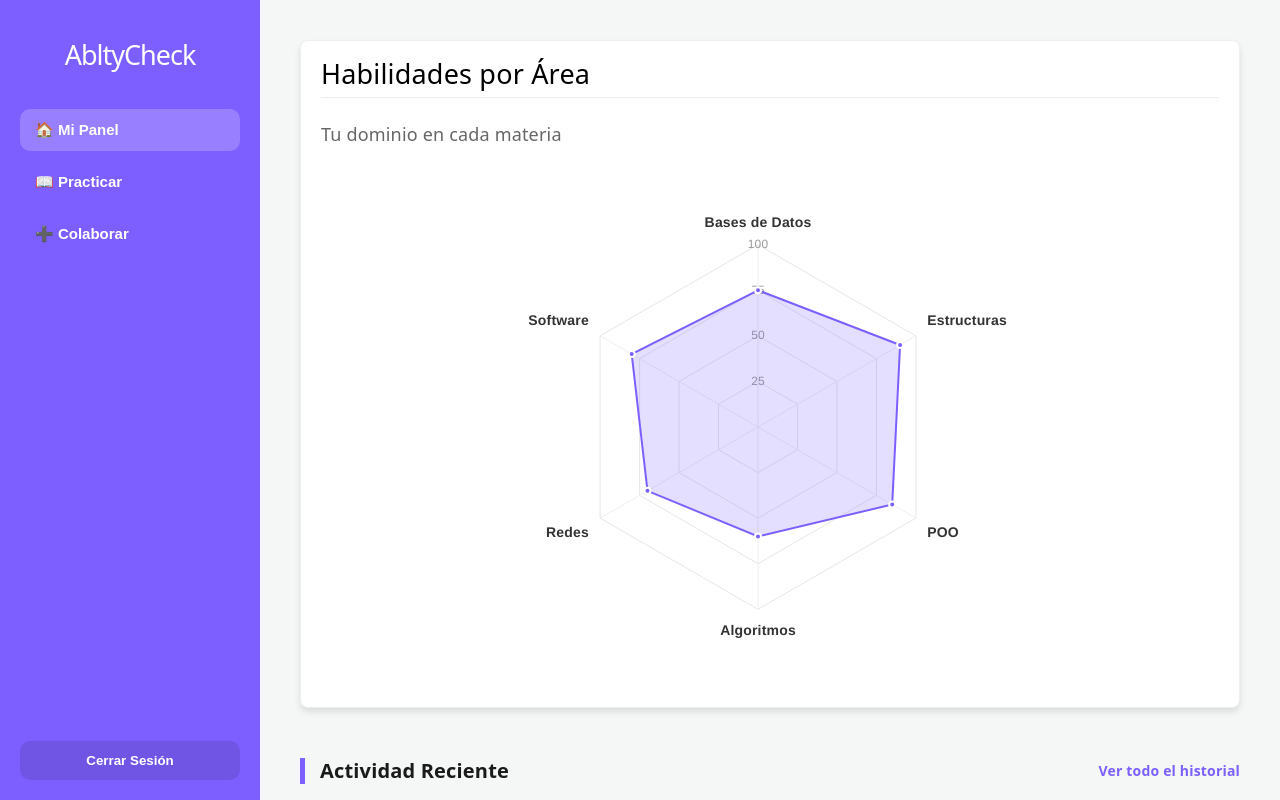
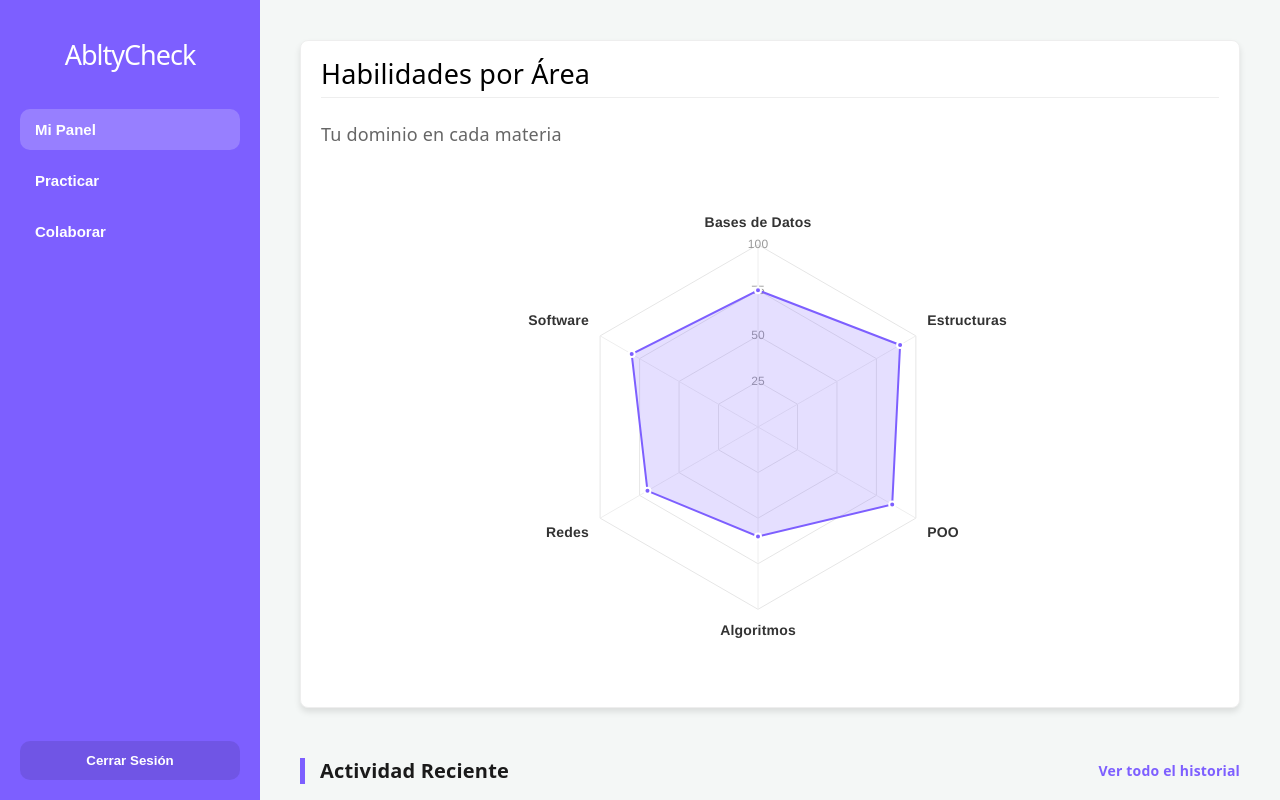
Before and after one commit to BlackDuck-s/AbltyCheck_UAM_C, a React (Vite) app in the folder frontend/abltycheck_uamc/: page / in a window 1280 px wide. Both pictures are taken after typing "name@example.com", "Sample123" into the empty fields and a click on the button "Ingresar al Sistema". Built offline with nearby package versions, Linux system fonts and the light colour scheme.

Commit message:
Edgar: actualizacion de pantalla principal

```diff
--- a/frontend/abltycheck_uamc/src/App.tsx
+++ b/frontend/abltycheck_uamc/src/App.tsx
@@ -47,19 +47,19 @@ function App() {
             onClick={() => { setVista('PANEL'); setExamenActivo(null); }}
             style={navBtnStyle(vista === 'PANEL' && !examenActivo)}
           >
-            🏠 Mi Panel
+            Mi Panel
           </button>
           <button
             onClick={() => { setVista('PRACTICAR'); setExamenActivo(null); }}
             style={navBtnStyle(vista === 'PRACTICAR' || !!examenActivo)}
           >
-            📖 Practicar
+            Practicar
           </button>
           <button
             onClick={() => { setVista('CROWD'); setExamenActivo(null); }}
             style={navBtnStyle(vista === 'CROWD')}
           >
-            ➕ Colaborar
+            Colaborar
           </button>
 
           {rol === 'ADMIN' && (
@@ -67,7 +67,7 @@ function App() {
               onClick={() => { setVista('ADMIN'); setExamenActivo(null); }}
               style={navBtnStyle(vista === 'ADMIN')}
             >
-              🛡️ Panel Admin
+              Panel Admin
             </button>
           )}
         </nav>
```
